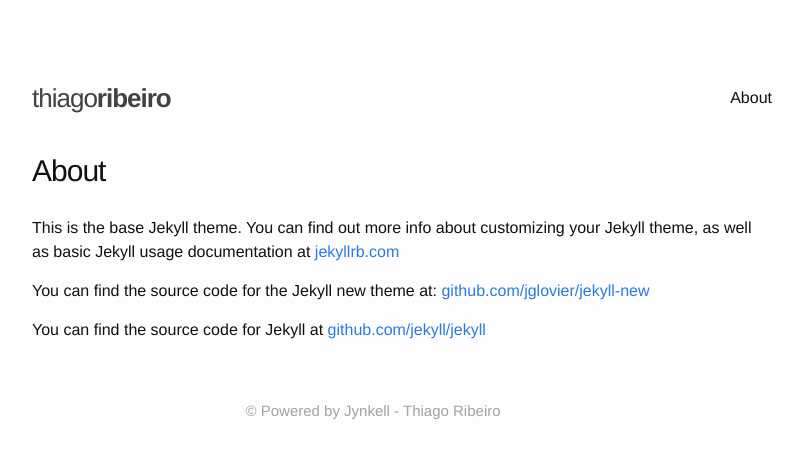
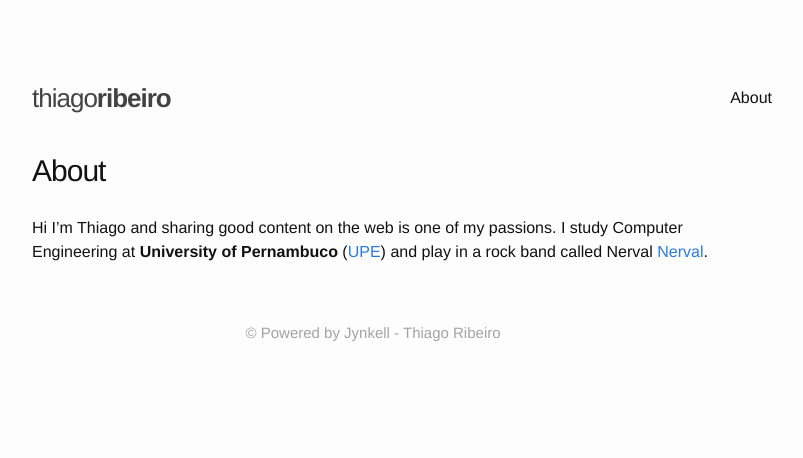
Before and after one commit to tolribeiro/mywebsite, a Jekyll site: the page built from about.md, in a window 1280 px wide. Shown: the top 458 px of the page, without its empty margins (238-1041 px from the left). Built offline with Jekyll 4.4.1, drawn with Linux system fonts in a browser that asks for light colours.

Commit message:
General changes

```diff
--- a/about.md
+++ b/about.md
@@ -4,8 +4,4 @@ title: About
 permalink: /about/
 ---
 
-This is the base Jekyll theme. You can find out more info about customizing your Jekyll theme, as well as basic Jekyll usage documentation at [jekyllrb.com](http://jekyllrb.com/)
-
-You can find the source code for the Jekyll new theme at: [github.com/jglovier/jekyll-new](https://github.com/jglovier/jekyll-new)
-
-You can find the source code for Jekyll at [github.com/jekyll/jekyll](https://github.com/jekyll/jekyll)
+Hi I'm Thiago and sharing good content on the web is one of my passions. I study Computer Engineering at <b>University of Pernambuco</b> (<a href="http://www.poli.br" target="_blank">UPE</a>) and play in a rock band called Nerval <a href="http://www.soundcloud.com/nervaloficial" target="_blank">Nerval</a>.
```
Also changed, not shown: 8 other files.
